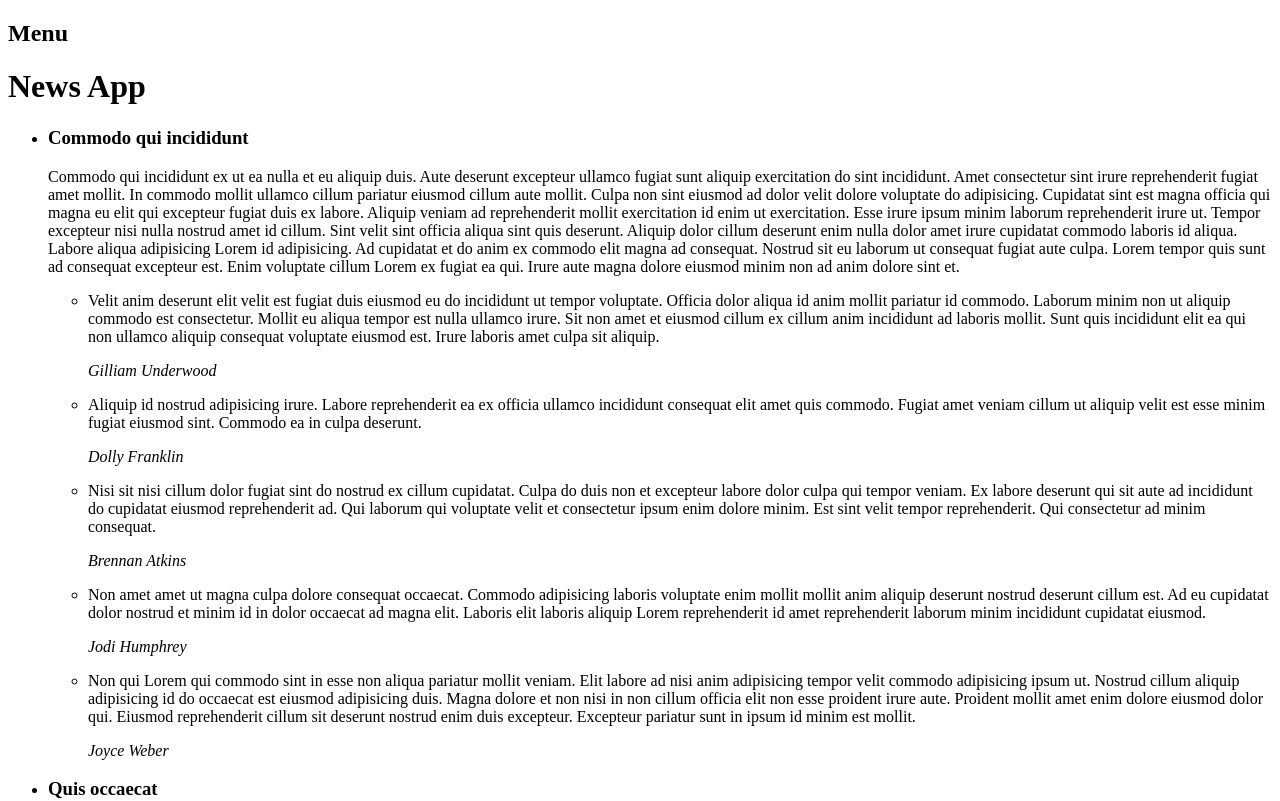
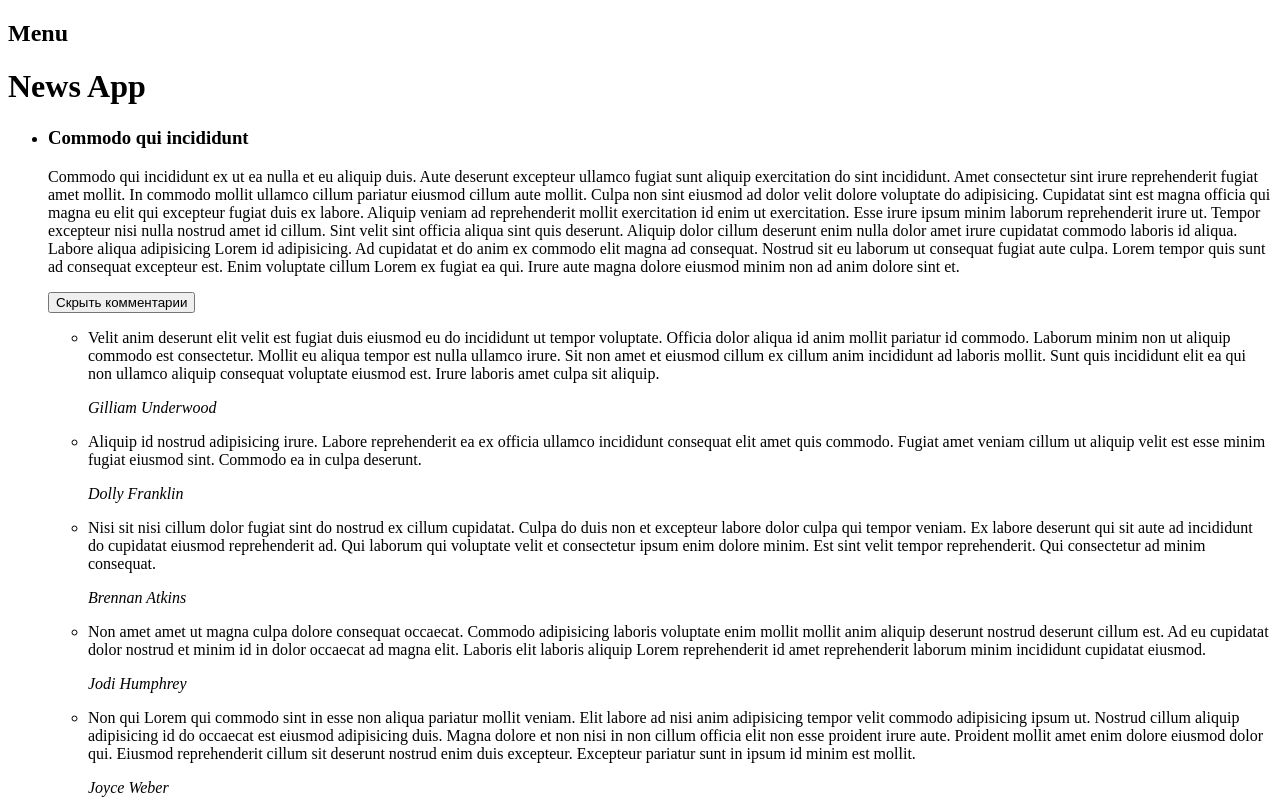
Before and after one commit to romabelka/js_ru_14_08, a React app: page / in a window 1280 px wide. Shown: the top 801 px of the page. Built offline with nearby package versions, Linux system fonts and the light colour scheme.

Commit message:
implement changing button caption

```diff
--- a/src/Article.js
+++ b/src/Article.js
@@ -8,6 +8,7 @@ class Article extends Component {
         this.state = {
             isOpen: true
         }
+
     }
 
     render() {
--- /dev/null
+++ b/src/Button.js
@@ -0,0 +1,7 @@
+import React, {Component} from 'react'
+
+export default function Button(props) {
+    return (
+        <button onClick={props.onClick}>{props.caption}</button>
+    )
+}
--- a/src/Comment.js
+++ b/src/Comment.js
@@ -1,4 +1,4 @@
-import React, {Component} from 'react'
+import React from 'react'
 
 export default function Comment(props) {
     return (
--- a/src/CommentList.js
+++ b/src/CommentList.js
@@ -1,14 +1,53 @@
 import React, {Component} from 'react'
 import Comment from './Comment'
+import Button from './Button'
 
-export default function CommentList(props) {
-    const commentElements = props.comments.map(comment => <li key={comment.id}>
+class CommentList extends Component {
+
+    constructor(props) {
+        super(props)
+
+        this.state = {
+            isOpen: true
+        }
+
+        this.handleClick = this.handleClick.bind(this)
+
+    }
+
+    handleClick() {
+        this.setState({
+            isOpen: !this.state.isOpen
+        })
+    }
+
+    render() {
+        const commentElements = this.props.comments.map(comment => <li key={comment.id}>
             <Comment comment={comment} />
         </li>)
 
         return (
+            <div>
+                {this.props.comments.length ?
+                    <Button
+                        onClick={this.handleClick}
+                        caption={this.state.isOpen ? "Скрыть комментарии" : "Показать комментарии"}
+                    />
+                    :
+                    null
+                }
+
+                { this.state.isOpen ?
                     <ul>
                         {commentElements}
                     </ul>
+                    :
+                    null
+                }
+            </div>
         )
     }
+
+}
+
+export default CommentList;
```
Lines whose indentation alone changed are shown as unchanged.
